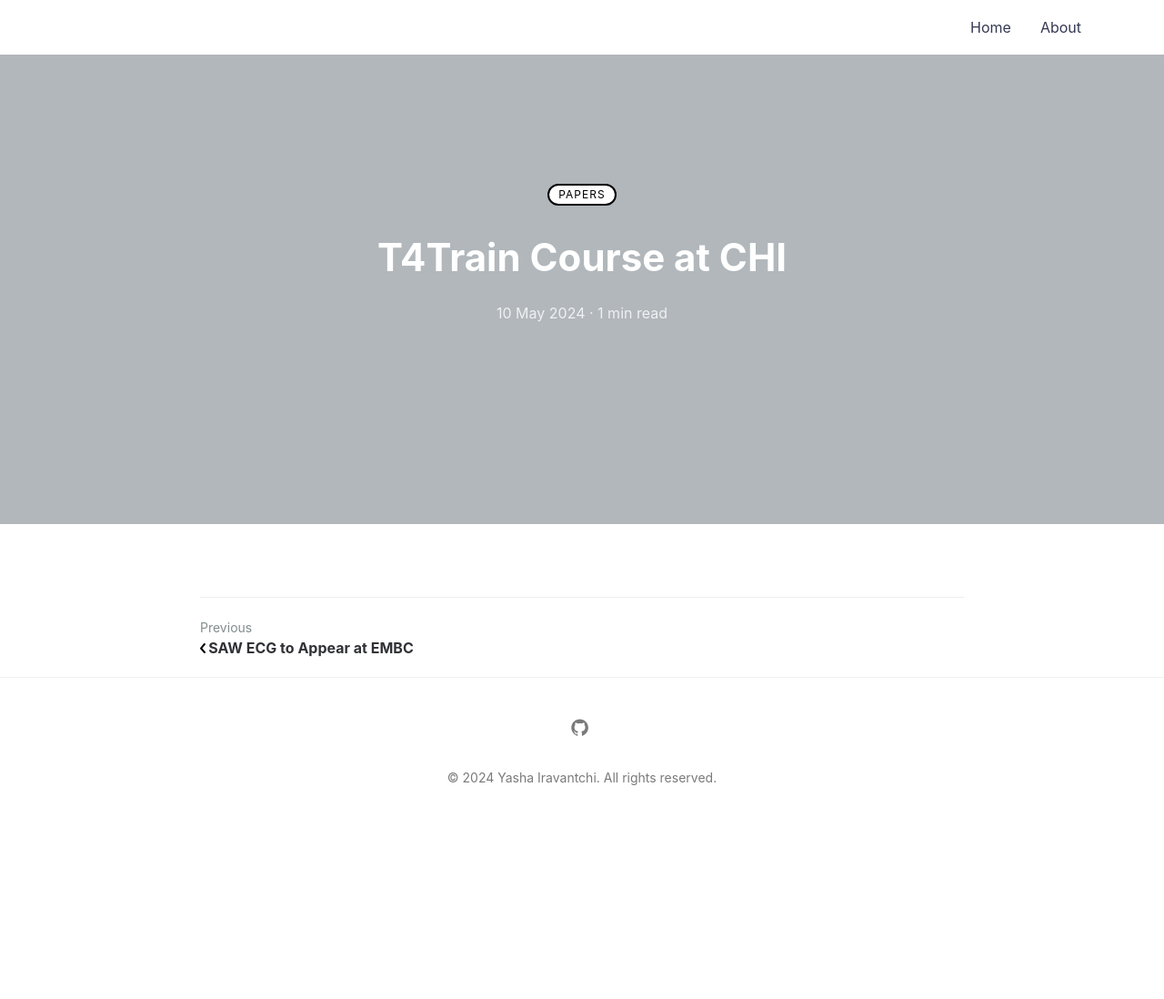
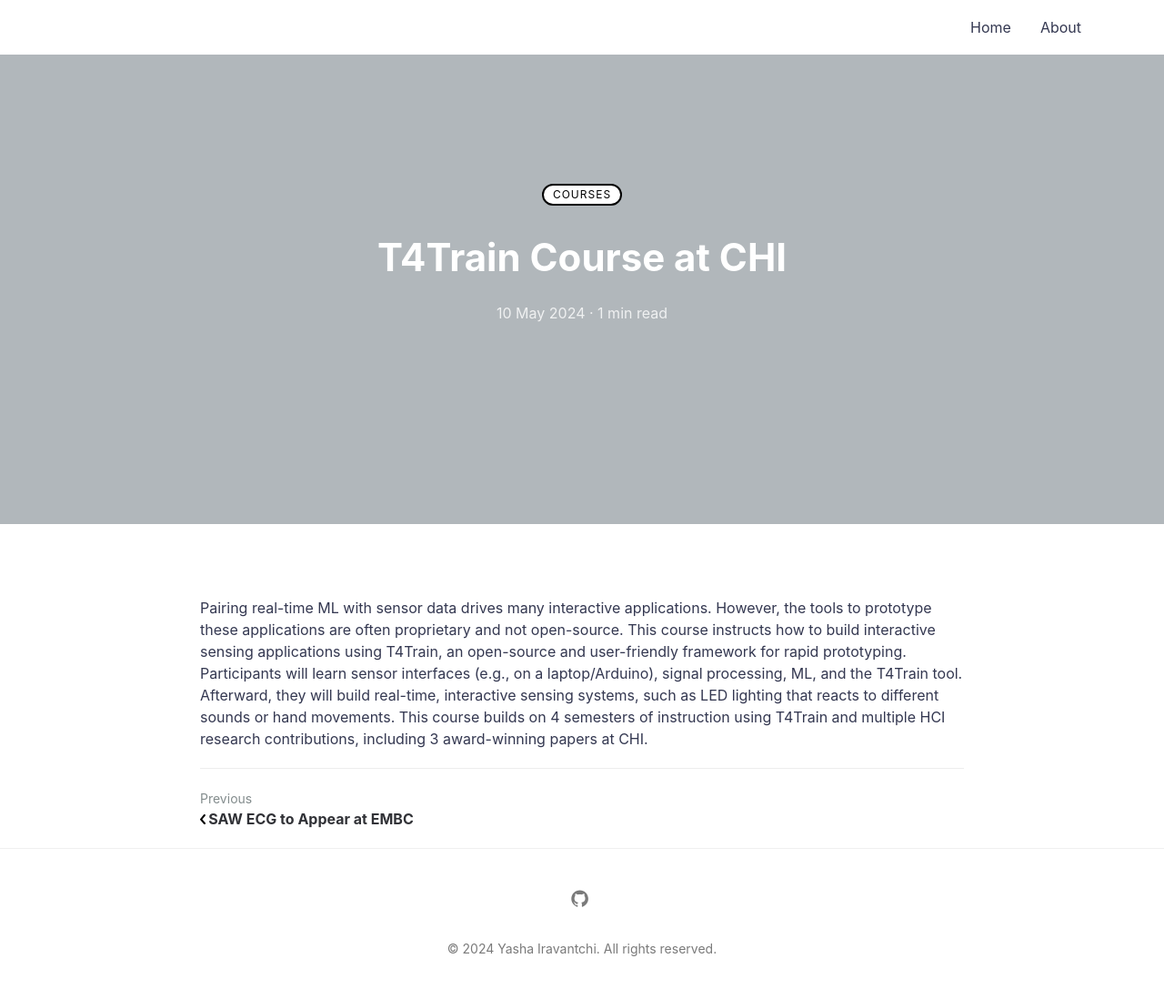
Before and after one commit to yashairavantchi/yashairavantchi.github.io, a Jekyll site: the page built from _posts/2024-05-10-T4Train.md, in a window 1280 px wide. Shown: the whole page at 91% size. Built offline with Jekyll 4.4.1, drawn with Linux system fonts in a browser that asks for light colours; a script that is not in the unit is left out; before the commit the page ends 910 px from its top, so only the background shows below that.

Commit message:
Update 2024-05-10-T4Train.md

```diff
--- a/_posts/2024-05-10-T4Train.md
+++ b/_posts/2024-05-10-T4Train.md
@@ -3,5 +3,7 @@ layout: post
 title: "T4Train Course at CHI"
 featured-img:
 mathjax: true
-category: Papers
+category: Courses
 ---
+
+Pairing real-time ML with sensor data drives many interactive applications. However, the tools to prototype these applications are often proprietary and not open-source. This course instructs how to build interactive sensing applications using T4Train, an open-source and user-friendly framework for rapid prototyping. Participants will learn sensor interfaces (e.g., on a laptop/Arduino), signal processing, ML, and the T4Train tool. Afterward, they will build real-time, interactive sensing systems, such as LED lighting that reacts to different sounds or hand movements. This course builds on 4 semesters of instruction using T4Train and multiple HCI research contributions, including 3 award-winning papers at CHI.
```
